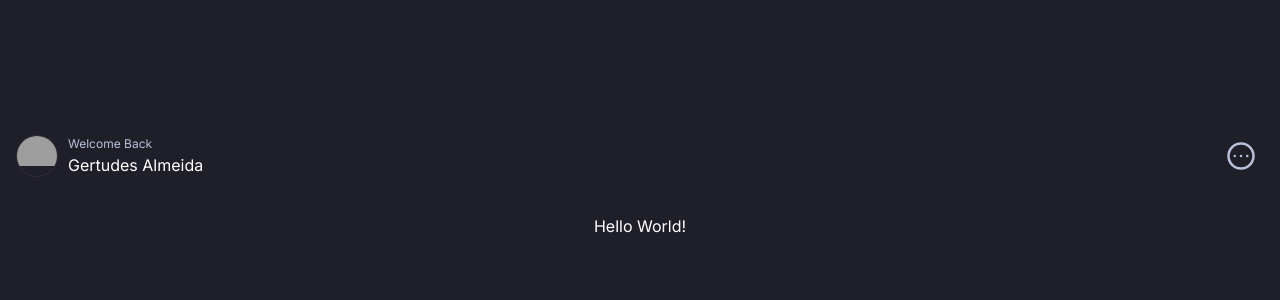
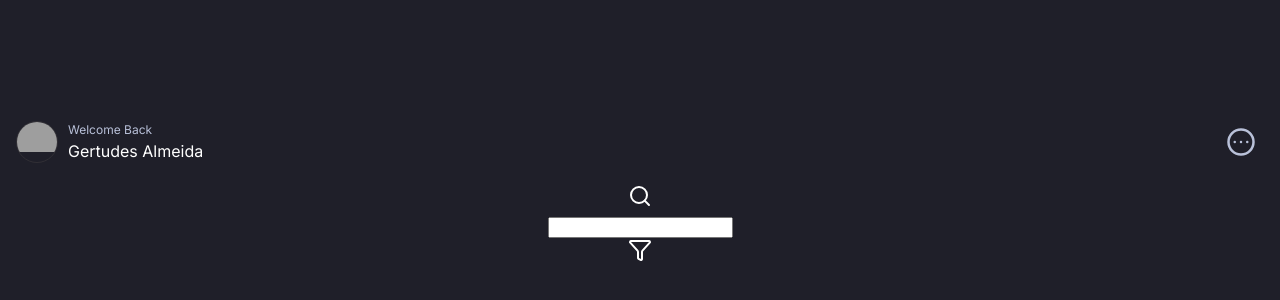
Before and after one commit to ddribas/movie-app-project, a React (Vite) app: page / in a window 1280 px wide. Shown: the part 216-516 px from the top of the page. Built offline with nearby package versions, Linux system fonts and the light colour scheme; grey boxes are pictures that could not be loaded.

Commit message:
Start of the development of the search bar

```diff
--- /dev/null
+++ b/src/components/Searchbar/Searchbar.tsx
@@ -0,0 +1,17 @@
+import { Filter, Search } from "lucide-react";
+
+function Searchbar () {
+    return (
+        <section>
+            <div>
+                <Search />
+            </div>
+            <input />
+            <div>
+                <Filter />
+            </div>
+        </section>
+    );
+}
+
+export default Searchbar;
--- a/src/pages/Home/Home.tsx
+++ b/src/pages/Home/Home.tsx
@@ -13,9 +13,15 @@
  *
  */
 
+import Searchbar from "@/components/Searchbar/Searchbar";
+
 
 function Home() {
-    return <p>Hello World!</p>
+    return (
+        <>
+            <Searchbar />
+        </>
+    )
 }
 
 export default Home;
```
Also changed, not shown: src/components/Searchbar/Searchbar.module.css (added).
